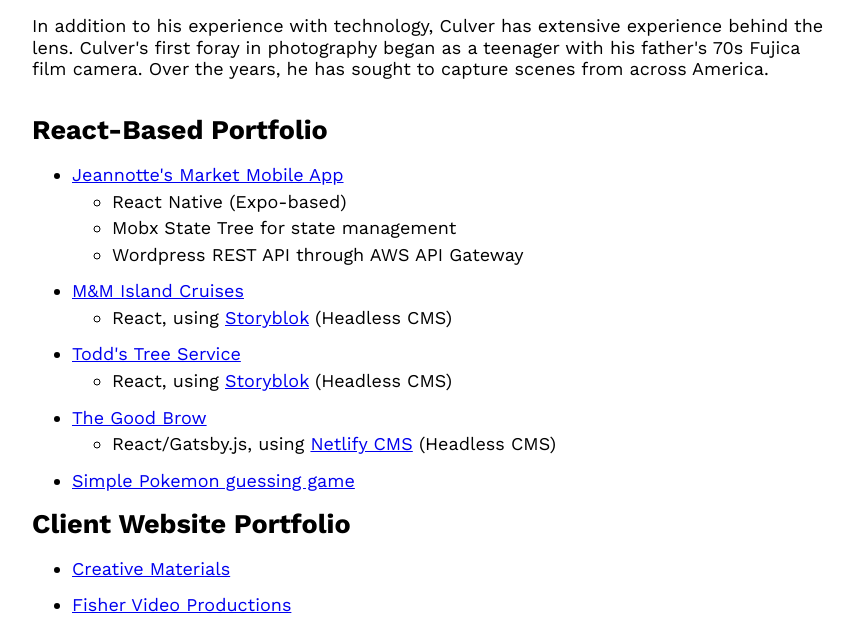
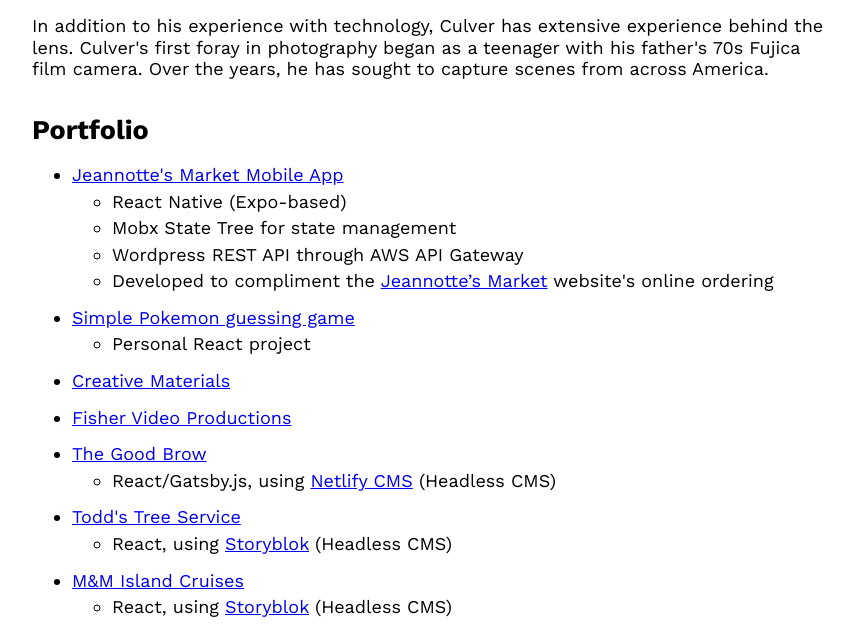
Before and after one commit to culverlau/culverlau.com, a website: page public/index.html in a window 1280 px wide. Shown: the part 678-1308 px from the top of the page, without its empty margins (208-1061 px from the left). Drawn offline with nearby package versions, Linux system fonts and the light colour scheme.

Commit message:
updated portfolio order

```diff
--- a/public/index.html
+++ b/public/index.html
@@ -30,7 +30,7 @@
           <b>Culver Lau</b> is a multi-disciplinary front-end developer,
           designer, photographer, brand consultant and entrepreneur based in New
           York City. As the former Director of Website Development at
-          <a href="https://www.pearlmarketing.com/">Pearl Marketing</a>, a
+          <a href="https://www.pearlmarketing.com/" target="_blank">Pearl Marketing</a>, a
           boutique digital agency serving Northern New England, Culver was a
           veteran consultant for many regional non-profits and small businesses,
           including the Greater Nashua Chamber of Commerce, United Way, and the
@@ -55,7 +55,7 @@
       </div>
 
       <div id="portfolio">
-        <h2>React-Based Portfolio</h2>
+        <h2>Portfolio</h2>
         <ul>
           <li>
             <a
@@ -68,17 +68,42 @@
               <li>React Native (Expo-based)</li>
               <li>Mobx State Tree for state management</li>
               <li>Wordpress REST API through AWS API Gateway</li>
+              <li>
+                Developed to compliment the
+                <a href="https://www.jeannottesmarket.com/" target="_blank"
+                  >Jeannotte’s Market</a
+                > website's
+                online ordering
+              </li>
             </ul>
           </li>
           <li>
-            <a href="https://mandmislandcruisesnh.com/" target="_blank"
-              >M&M Island Cruises</a
+            <a href="https://pokeguess.com/" target="_blank"
+              >Simple Pokemon guessing game</a
+            >
+            <ul>
+              <li>Personal React project</li>
+            </ul>
+          </li>
+          <li>
+            <a href="https://www.creativematerials.com/" target="_blank"
+              >Creative Materials</a
+            >
+          </li>
+          <li>
+            <a href="https://www.fishervideoproductions.com/" target="_blank"
+              >Fisher Video Productions</a
+            >
+          </li>
+          <li>
+            <a href="https://www.thegoodbrownh.com" target="_blank"
+              >The Good Brow</a
             >
             <ul>
               <li>
-                React, using
-                <a href="https://www.storyblok.com" target="_blank"
-                  >Storyblok</a
+                React/Gatsby.js, using
+                <a href="https://www.netlifycms.org/" target="_blank"
+                  >Netlify CMS</a
                 >
                 (Headless CMS)
               </li>
@@ -99,37 +124,18 @@
             </ul>
           </li>
           <li>
-            <a href="https://www.thegoodbrownh.com" target="_blank"
-              >The Good Brow</a
+            <a href="https://mandmislandcruisesnh.com/" target="_blank"
+              >M&M Island Cruises</a
             >
             <ul>
               <li>
-                React/Gatsby.js, using
-                <a href="https://www.netlifycms.org/" target="_blank"
-                  >Netlify CMS</a
+                React, using
+                <a href="https://www.storyblok.com" target="_blank"
+                  >Storyblok</a
                 >
                 (Headless CMS)
               </li>
             </ul>
-          </li>
-          <li>
-            <a href="https://pokeguess.com/" target="_blank"
-              >Simple Pokemon guessing game</a
-            >
-          </li>
-        </ul>
-        <h2>Client Website Portfolio</h2>
-
-        <ul>
-          <li>
-            <a href="https://www.creativematerials.com/" target="_blank"
-              >Creative Materials</a
-            >
-          </li>
-          <li>
-            <a href="https://www.fishervideoproductions.com/" target="_blank"
-              >Fisher Video Productions</a
-            >
           </li>
           <li>
             <a href="https://www.jeannottesmarket.com/" target="_blank"
```
Also changed, not shown: 1 other file.
